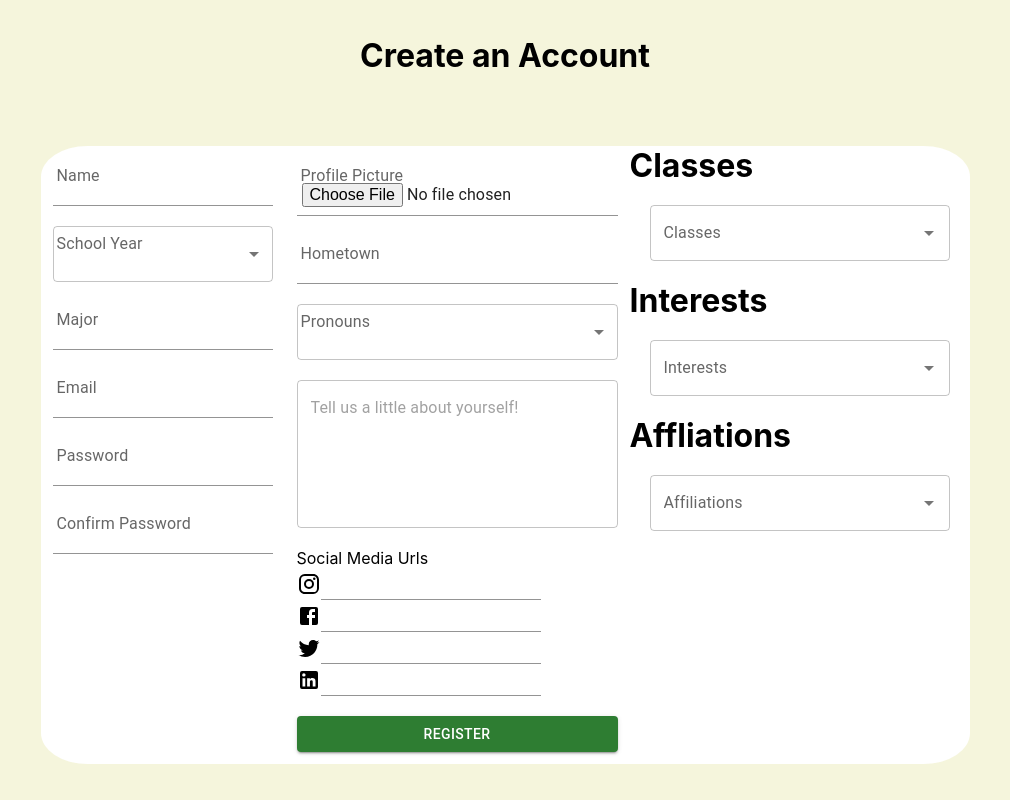
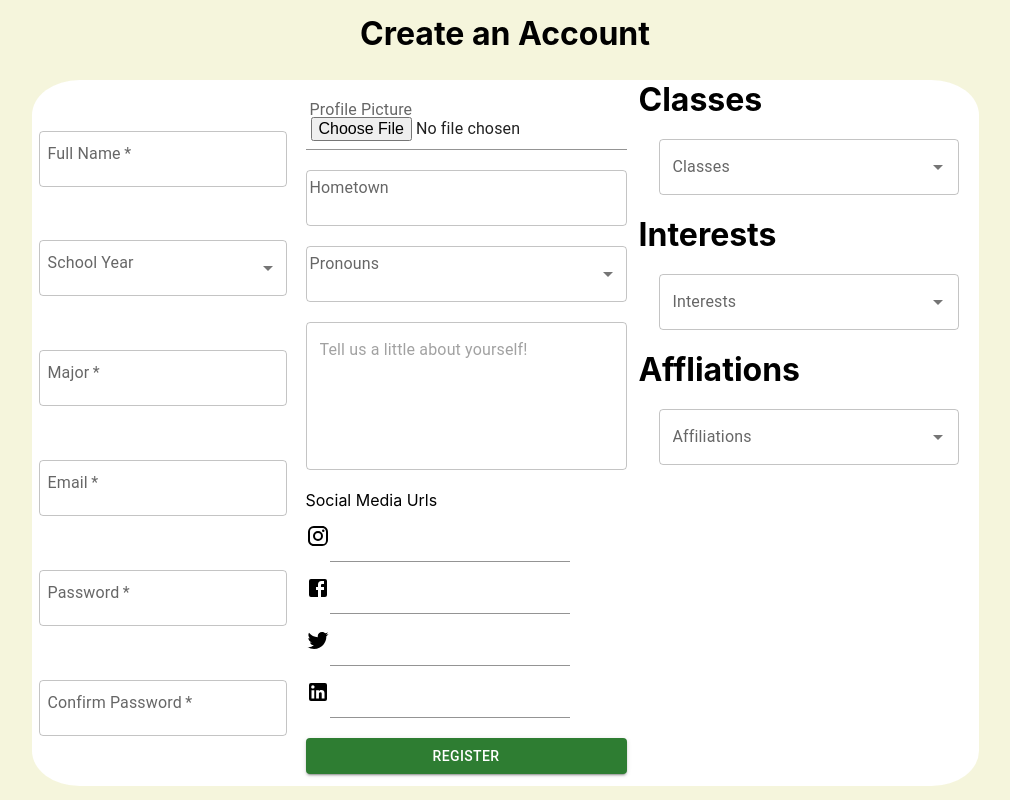
Before and after one commit to cs130-w22/Group-B4, a React (Create React App) app in the folder flannel/: page /SignUp in a window 1280 px wide. Shown: the whole page, without its empty margins (135-1145 px from the left). Built offline with nearby package versions, Linux system fonts and the light colour scheme.

Commit message:
almost done with verification

```diff
--- a/flannel/src/pages/LogIn.js
+++ b/flannel/src/pages/LogIn.js
@@ -1,12 +1,21 @@
 import React, {useState} from "react";
 import {Link} from "react-router-dom";
-import {IconButton,Button, Typography, FormControl, InputLabel,Input} from '@mui/material'
+import {IconButton,Button, Typography, TextField, FormControl, InputLabel,Input} from '@mui/material'
 import ExpandMoreIcon from '@mui/icons-material/ExpandMore'
 import ExpandLessIcon from '@mui/icons-material/ExpandLess'
 import "../App.css"
 
 function LogIn(){
     const [isExpanded,setIsExpanded] = useState(false);
+    const [username,setUsername] = useState("");
+    const [password,setPassword] = useState("");
+    const [loginError,setLoginError] = useState(false);
+    function handleSubmit(){
+        console.log(username);
+        console.log(password);
+        setLoginError(!loginError);
+        //prolly just input api verification call right here
+    }
     return(
         <div style = {{ backgroundColor: "#F5F5DC", width: "100vw", minHeight: "100vh",display: "flex", flexDirection:"row", justifyContent:"space-between"}}>
             <div></div>
@@ -17,15 +26,34 @@ function LogIn(){
                 <div>
                     <form style = {{display:"flex",flexDirection:"column",padding:"70px",backgroundColor:"white",borderRadius:"5%"}}>
                         <h1 style ={{textAlign:"center",fontFamily:"Work Sans",fontSize:40,fontWeight:"bold"}}>Sign In</h1>
-                        <FormControl style ={{padding:"20px"}}>
-                            <InputLabel>Username</InputLabel>
-                            <Input />
-                        </FormControl>
-                        <FormControl style ={{padding:"20px"}}>
-                            <InputLabel>Password</InputLabel>
-                            <Input />
-                        </FormControl>
-                        <Button variant="outlined" type = "submit" style={{padding:"10px"}}>Sign In!</Button>
+                        <TextField
+                            required
+                            label = "Username"
+                            value = {username}
+                            style = {{padding:"5px"}}
+                            onChange={(e) => {
+                                setUsername(e.target.value);
+                            }}
+                            error = {loginError}
+                            />
+                        <TextField
+                            required
+                            style = {{padding:"5px"}}
+                            type = "password"
+                            value = {password}
+                            onChange = {(e) =>{
+                                setPassword(e.target.value);
+                                }
+                            }
+                            error = {loginError}
+                            label = "Password"
+                        />
+                        {loginError &&
+                            (<p style ={{color:"red"}}>
+                                Username or Password is incorrect
+                            </p>)
+                        }
+                        <Button variant="outlined" onClick={handleSubmit} style={{padding:"10px"}}>Sign In!</Button>
                         <Typography style = {{padding:"5px"}}>
                             <Link to ="/SignUp">Create an Account</Link>
                         </Typography>
@@ -59,43 +87,6 @@ function LogIn(){
             </div>
             <div></div>
         </div>
-        // <div>
-        // <Button>Hello</Button>
-        // <section className = 'hero is-fullheight is-primary'>
-        //     <div className = "tile is-ancestor hero-body">
-        //         <div className = "tile is-parent"></div>
-        //         <div className = "tile is-parent">
-        //             <div className = "tile is-child">
-        //             <h1 className="title has-text-danger is-size-1 has-text-centered">FLANNEL</h1>
-        //             <form action="" className="box">
-        //                 <h1 className="title has-text-black has-text-centered">Welcome!</h1>
-        //                 <div className = "field" >
-        //                     <label htmlFor="" className="label">Email</label>
-        //                     <div className="control">
-        //                         <input className="input" type="email" placeholder="e.g. bobsmith@gmail.com" required />
-        //                     </div>
-        //                 </div>
-        //                 <div className = "field">
-        //                     <label htmlFor="" className="label">Password</label>
-        //                     <div className="control">
-        //                         <input type="password" placeholder="*************" className="input" required />
-        //                     </div>
-        //                 </div>
-        //                 <div className="field">
-        //                     <button className="button is-danger">
-        //                         Login
-        //                     </button>
-        //                 </div>
-        //                 <div>
-        //                     <Link to="/SignUp">Click to Sign Up!</Link>
-        //                 </div>
-        //             </form>
-        //             </div>
-        //         </div>
-        //         <div className = "tile is-parent"></div>
-        //     </div>
-        // </section>
-        // </div>
     )
 }
 
--- a/flannel/src/pages/SignUp.js
+++ b/flannel/src/pages/SignUp.js
@@ -1,5 +1,5 @@
-import React from "react";
-import {Button, FormControl, InputLabel,Input, Select, MenuItem, TextField} from '@mui/material'
+import React, {useState} from "react";
+import {Button, FormControl, InputLabel,Input, Select, MenuItem, TextField, FormGroup} from '@mui/material'
 import InstagramIcon from '@mui/icons-material/Instagram';
 import FacebookIcon from '@mui/icons-material/Facebook';
 import TwitterIcon from '@mui/icons-material/Twitter';
@@ -27,8 +27,23 @@ function SignUp(){
     ]
 
     const handleFormSubmit = () =>{
-        alert("hello")
+        setSignupError(!signupError);
     }
+    const [name,setName] = useState("");
+    const [schoolYear,setSchoolYear] = useState("");
+    const [major,setMajor] = useState("");
+    const [email,setEmail] = useState("");
+    const [password,setPassword] = useState("");
+    const [confirmPassword,setConfirmPassword] = useState("");
+    const [hometown,setHometown] = useState("");
+    const [pronouns,setPronouns] = useState("");
+    const [bio,setBio] = useState("");
+    const [insta,setInsta] = useState("");
+    const [facebook,setFacebook] = useState("");
+    const [twitter,setTwitter] = useState("");
+    const [linkedIn,setLinkedIn] = useState("");
+    const [signupError,setSignupError] = useState(false);
+
     return(
         <div style = {{backgroundColor: "#F5F5DC", width: "100vw", minHeight: "100vh",display:"flex",flexDirection:"column",justifyContent:"space-around"}}>
             <div>
@@ -38,84 +53,113 @@ function SignUp(){
                 <div style = {{display:"flex",flexDirection:"column",justifyContent:"space-between"}}>
                     <div></div>
                     <form style = {{display:"flex",flexDirection:"row",backgroundColor:"white",borderRadius:"5%"}}>
-                        <div style = {{padding:"2px",display:"flex",flexDirection:"column"}}>
-                            <FormControl style={{padding:"10px"}}>
-                                <InputLabel>Name</InputLabel>
-                                <Input></Input>
-                            </FormControl>
-                            <FormControl style={{padding:"10px"}}>
+                        <div style = {{padding:"2px",display:"flex",flexDirection:"column",justifyContent:"space-evenly"}}>
+                            <TextField required label = "Full Name" value = {name}
+                                style = {{padding:"5px"}}
+                                onChange = {(e) =>{
+                                    setName(e.target.value);
+                                }}
+                                error = {signupError && name === ""}
+                            />
+                            <FormControl style={{padding:"5px"}}>
                                 <InputLabel>School Year</InputLabel>
-                                <Select label="schoolYear">
-                                    <MenuItem value={"freshman"}>Freshman</MenuItem>
+                                <Select value = {schoolYear} onChange = {(e,item) => {setSchoolYear(item.props.value)}} error = {signupError && schoolYear === ""} label="schoolYear">
+                                    <MenuItem value={"Freshman"}>Freshman</MenuItem>
                                     <MenuItem value={"Sophmore"}>Sophmore</MenuItem>
                                     <MenuItem value={"Junior"}>Junior</MenuItem>
                                     <MenuItem value={"Senior"}>Senior</MenuItem>
                                     <MenuItem value={"Senior+"}>Senior+</MenuItem>
                                 </Select>
                             </FormControl>
-                            <FormControl style={{padding:"10px"}}>
-                                <InputLabel>Major</InputLabel>
-                                <Input></Input>
-                            </FormControl>
-                            <FormControl style={{padding:"10px"}}>
-                                <InputLabel>Email</InputLabel>
-                                <Input></Input>
-                            </FormControl>
-                            <FormControl style={{padding:"10px"}}>
-                                <InputLabel>Password</InputLabel>
-                                <Input></Input>
-                            </FormControl>
-                            <FormControl style={{padding:"10px"}}>
-                                <InputLabel>Confirm Password</InputLabel>
-                                <Input></Input>
-                            </FormControl>
+                            <TextField required label = "Major" value = {major}
+                            style = {{padding:"5px"}}
+                                onChange = {(e) => {
+                                    setMajor(e.target.value);
+                                }}
+                                error = {signupError && major === ""}
+                            />
+                            <TextField required label = "Email" value = {email}
+                            style = {{padding:"5px"}}
+                                onChange = {(e) => {
+                                    setEmail(e.target.value);
+                                }}
+                                error = {signupError && email === ""}
+                            />
+                            <TextField required label = "Password" value = {password}
+                            style = {{padding:"5px"}}
+                                onChange = {(e) => {
+                                    setPassword(e.target.value);
+                                }}
+                                error = {signupError && (password === "" || password !== confirmPassword) }
+                            />
+                            <TextField required label = "Confirm Password" value = {confirmPassword}
+                            style = {{padding:"5px"}}
+                                onChange = {(e) => {
+                                    setConfirmPassword(e.target.value);
+                                }}
+                                error = {signupError && (confirmPassword === "" || password !== confirmPassword) }
+                            />
                         </div>
                         <div style = {{padding:"2px",display:"flex",flexDirection:"column"}}>
                             <FormControl style={{padding:"10px"}}>
                                 <InputLabel>Profile Picture</InputLabel>
                                 <Input style = {{padding:"5px"}} type = "file"/>
                             </FormControl>
-                            <FormControl style={{padding:"10px"}}>
-                                <InputLabel>Hometown</InputLabel>
-                                <Input />
-                            </FormControl>
+                            <TextField label = "Hometown" value ={hometown} style = {{padding:"10px"}}
+                                onChange = {(e) => {
+                                    setHometown(e.target.value);
+                                }}
+                            />
                             <FormControl style={{padding:"10px"}}>
                                 <InputLabel>Pronouns</InputLabel>
-                                <Select label="schoolYear">
+                                <Select value = {pronouns} onChange ={(e,item) => setPronouns(item.props.value)} label="Pronouns">
                                     <MenuItem value={"he"}>He/Him/His</MenuItem>
                                     <MenuItem value={"she"}>She/Her/Hers</MenuItem>
                                     <MenuItem value={"they"}>They/Them/Theirs</MenuItem>
                                 </Select>
                             </FormControl>
-                            <FormControl style={{padding:"10px"}}>
                             <TextField
+                                style = {{padding:"10px"}}
                                 placeholder="Tell us a little about yourself!"
+                                value = {bio}
+                                onChange = {(e) => {setBio(e.target.value)}}
                                 multiline
                                 rows={5}
                                 maxRows={5}
                             />
-                            </FormControl>
-                            <FormControl style={{display:"flex",flexDirection:"column", padding:"10px"}}>
+                            <div style={{display:"flex",flexDirection:"column", padding:"10px"}}>
                                 <div>
                                     <p>Social Media Urls</p>
                                 </div>
                                 <div style = {{display:"flex",flexDirection:"row",alignItems:"center"}}>
                                     <InstagramIcon></InstagramIcon>
-                                    <Input />
+                                    <Input style = {{padding:"10px"}}
+                                        value = {insta}
+                                        onChange = {(e) => {setInsta(e.target.value)}}
+                                    />
                                 </div>
                                 <div style = {{display:"flex",flexDirection:"row",alignItems:"center"}}>
                                     <FacebookIcon></FacebookIcon>
-                                    <Input />
+                                    <Input style = {{padding:"10px"}}
+                                        value = {facebook}
+                                        onChange = {(e) => {setFacebook(e.target.value)}}
+                                    />
                                 </div>
                                 <div style = {{display:"flex",flexDirection:"row",alignItems:"center"}}>
                                     <TwitterIcon></TwitterIcon>
-                                    <Input />
+                                    <Input style = {{padding:"10px"}}
+                                        value = {twitter}
+                                        onChange = {(e) => {setTwitter(e.target.value)}}
+                                    />
                                 </div>
                                 <div style = {{display:"flex",flexDirection:"row",alignItems:"center"}}>
                                     <LinkedInIcon></LinkedInIcon>
-                                    <Input />
+                                    <Input style = {{padding:"10px"}}
+                                        value = {linkedIn}
+                                        onChange = {(e) => {setLinkedIn(e.target.value)}}
+                                    />
                                 </div>
-                            </FormControl>
+                            </div>
                             <div style={{padding:"10px"}}>
                                 <Button fullWidth variant = "contained" color = "success" onClick={handleFormSubmit}>Register</Button>
                             </div>
@@ -135,158 +179,6 @@ function SignUp(){
                 </div>
             </div>
         </div>
-        // <section className = 'hero is-fullheight is-primary'>
-        //     {/* <div className = "tile is-ancestor hero-body"> */}
-        //     <div className="columns is-multiline is-vcentered">
-        //         <div className="column is-12">
-        //             <h1 className="has-text-centered title is-1">Create an Account</h1>
-        //         </div>
-        //         <div className="column is-11">
-        //             <form action = "" className = "">
-        //                 <div className = "column is-12">
-        //                     <h2 className="title is-2">Tell us a little about you!</h2>
-        //                 </div>
-        //                 <div class="field is-horizontal">
-        //                     <div class="field-label is-normal">
-        //                         <label class="label">Full Name</label>
-        //                     </div>
-        //                     <div class="field-body">
-        //                         <div className="field">
-        //                             <div className="control">
-        //                                 <input className="input" type="text" placeholder="Firstname Lastname" required />
-        //                             </div>
-        //                         </div>
-        //                     </div>
-        //                 </div>
-        //                 <div class="field is-horizontal">
-        //                     <div class="field-label is-normal">
-        //                         <label class="label">School Year</label>
-        //                     </div>
-        //                     <div class="field-body">
-        //                         <div class="field">
-        //                             <div className="control">
-        //                                 <div className = "select">
-        //                                     <select>
-        //                                         <option>Freshman</option>
-        //                                         <option>Sophmore</option>
-        //                                         <option>Junior</option>
-        //                                         <option>Senior</option>
-        //                                         <option>Senior+</option>
-        //                                         <option>Graduated</option>
-        //                                     </select>
-        //                                 </div>
-        //                             </div>
-        //                         </div>
-        //                     </div>
-        //                 </div>
-        //                 <div class="field is-horizontal">
-        //                     <div class="field-label is-normal">
-        //                         <label class="label">Major</label>
-        //                     </div>
-        //                     <div class="field-body">
-        //                         <div class="field">
-        //                             <div className = "control">
-        //                                 <input className = "input" type="text" placeholder = "Computer Science" required/>
-        //                             </div>
-        //                         </div>
-        //                     </div>
-        //                 </div>
-        //                 <div class="field is-horizontal">
-        //                     <div class="field-label is-normal">
-        //                         <label class="label">Email</label>
-        //                     </div>
-        //                     <div class="field-body">
-        //                         <div class="field">
-        //                             <div className = "control">
-        //                                 <input className = "input" type="Email" placeholder = "asdf@gmail.com" required/>
-        //                             </div>
-        //                         </div>
-        //                     </div>
-        //                 </div>
-        //                 <div class="field is-horizontal">
-        //                     <div class="field-label is-normal">
-        //                         <label class="label">Password</label>
-        //                     </div>
-        //                     <div class="field-body">
-        //                         <div class="field">
-        //                             <div className = "control">
-        //                                 <input className = "input" type="password" placeholder = "password" required/>
-        //                             </div>
-        //                         </div>
-        //                     </div>
-        //                 </div>
-        //                 <div class="field is-horizontal">
-        //                     <div class="field-label is-normal">
-        //                         <label class="label">Confirm Password</label>
-        //                     </div>
-        //                     <div class="field-body">
-        //                         <div class="field">
-        //                             <div className = "control">
-        //                                 <input className = "input" type="password" placeholder = "password" required/>
-        //                             </div>
-        //                         </div>
-        //                     </div>
-        //                 </div>
-        //                 <div className="column is-12">
-        //                     <h2 className=" title is-2">Tell us about what you're interested in!</h2>
-        //                 </div>
-        //                 <div class="field is-horizontal">
-        //                     <div class="field-label is-normal">
-        //                         <label class="label">Classes</label>
-        //                     </div>
-        //                     <div class="field-body">
-        //                         <div className="field">
-        //                             <div className="control">
-        //                                 <div className = "select">
-        //                                     <select>
-        //                                         <option>CS130</option>
-        //                                     </select>
-        //                                 </div>
-        //                             </div>
-        //                         </div>
-        //                     </div>
-        //                 </div>
-        //                 <div class="field is-horizontal">
-        //                     <div class="field-label is-normal">
-        //                         <label class="label">Interests</label>
-        //                     </div>
-        //                     <div class="field-body">
-        //                         <div className="field">
-        //                             <div className="control">
-        //                                 <div className = "select">
-        //                                     <select>
-        //                                         <option>Rocket League</option>
-        //                                     </select>
-        //                                 </div>
-        //                             </div>
-        //                         </div>
-        //                     </div>
-        //                 </div>
-        //                 <div class="field is-horizontal">
-        //                     <div class="field-label is-normal">
-        //                         <label class="label">Affiliations</label>
-        //                     </div>
-        //                     <div class="field-body">
-        //                         <div className="field">
-        //                             <div className="control">
-        //                                 <div className = "select">
-        //                                     <select>
-        //                                         <option>ACM</option>
-        //                                     </select>
-        //                                 </div>
-        //                             </div>
-        //                         </div>
-        //                     </div>
-        //                 </div>
-        //                 <div className="column">
-        //                     <button className="button is-danger">
-        //                         Create Account
-        //                     </button>
-        //                 </div>
-        //             </form>
-        //         </div>
-        //     </div>
-        // </section>
     )
 };
 
```
Lines whose indentation alone changed are shown as unchanged.
